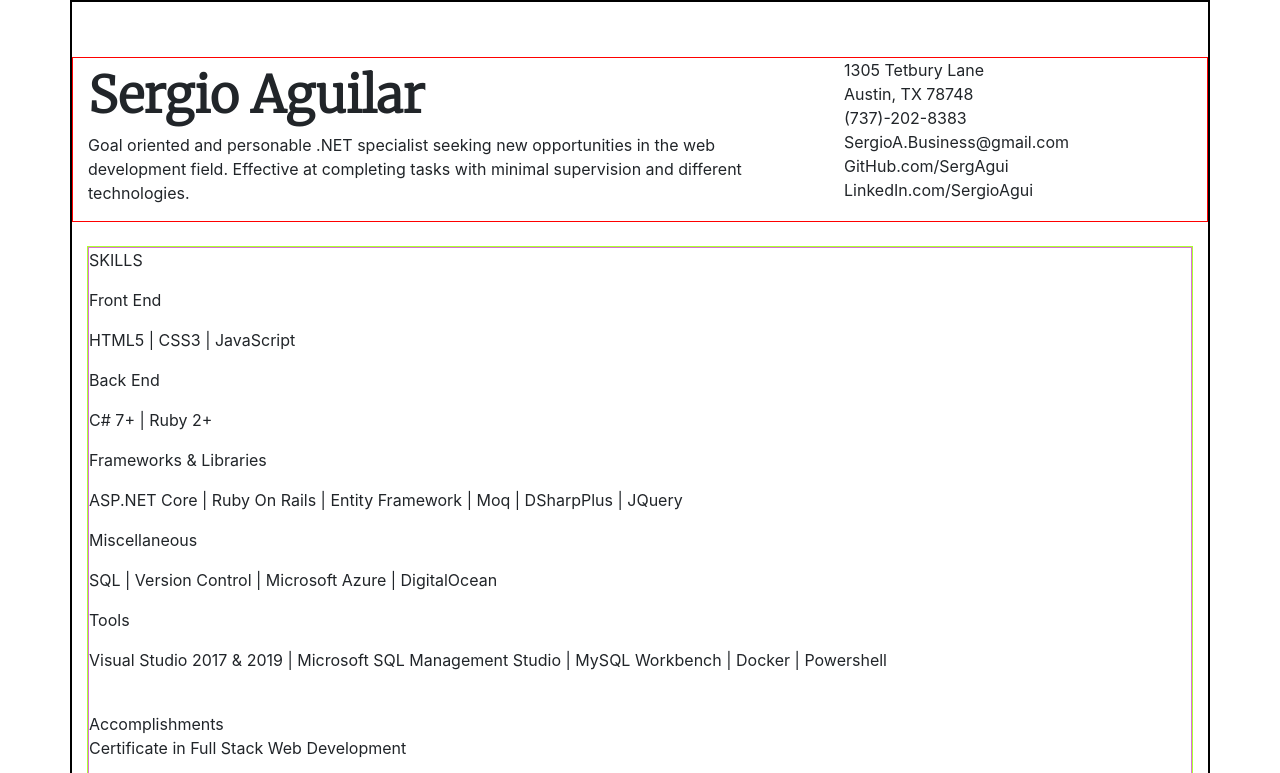
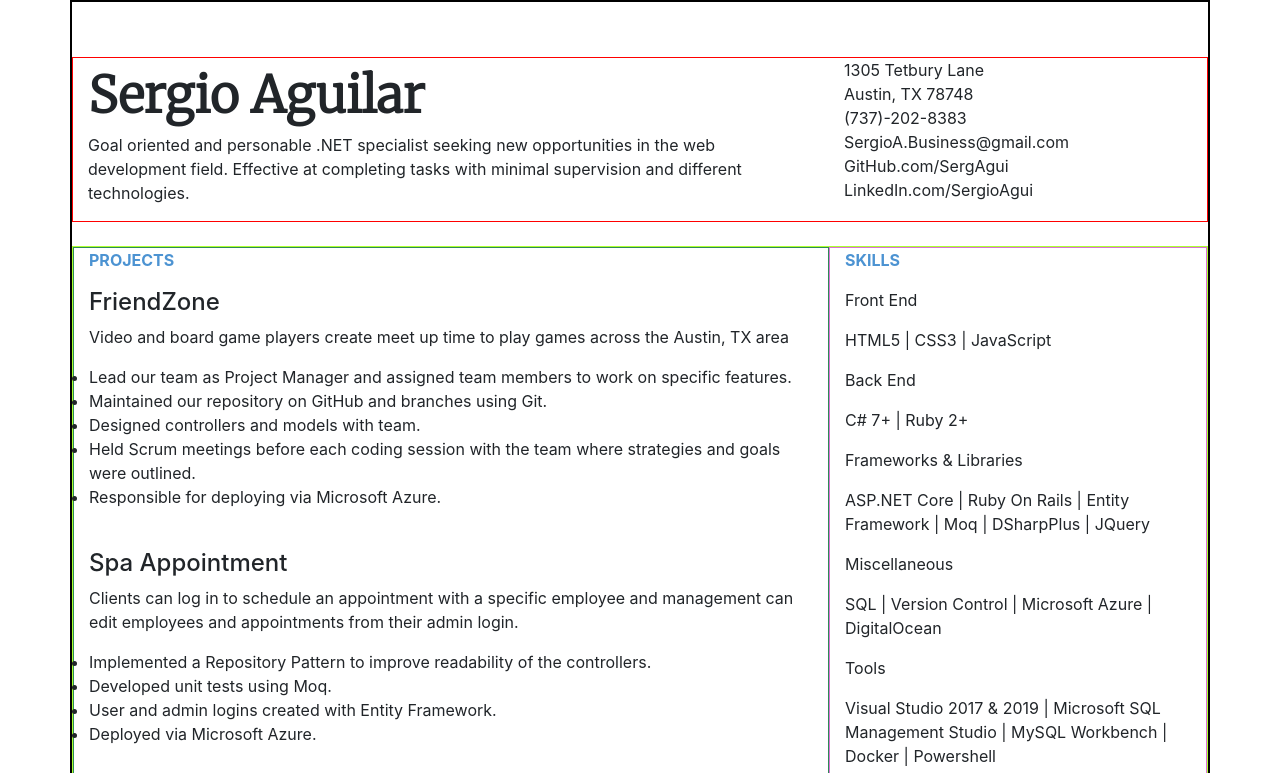
Before and after one commit to SergAgui/Resume, a plain HTML site: page index.html in a window 1280 px wide. Shown: the top 773 px of the page. Drawn offline with nearby package versions, Linux system fonts and the light colour scheme.

Commit message:
weight and color changed on titles

```diff
--- a/css/style.css
+++ b/css/style.css
@@ -16,6 +16,10 @@
 #skills {
     border: 1px solid orchid;
 }
+.titles {
+    color: #4C93D2;
+    font-weight: 700;
+}
 #projects {
     border: 1px solid seagreen
 }
--- a/index.html
+++ b/index.html
@@ -18,13 +18,13 @@
                 <header class="myName">Sergio Aguilar</header>
                 <p>Goal oriented and personable .NET specialist seeking new opportunities in the web development field. Effective at completing tasks with minimal supervision and different technologies.</p>
             </div>
-            <div class="contact col-3 order-md-last">
+            <div class="contact col order-md-last">
                 <p>1305 Tetbury Lane<br>Austin, TX 78748<br>(737)-202-8383<br>SergioA.Business@gmail.com<br>GitHub.com/SergAgui<br>LinkedIn.com/SergioAgui</p>
             </div>
         </div>
         <br>
-        <div class="mNp">
-            <div id="skills">
+        <div class="mNp row">
+            <div id="skills" class="skills col order-md-last">
                 <div class="titles">SKILLS</div>
                 <p></p>
                 <p class="skillTitle">Front End</p>
@@ -43,7 +43,7 @@
                 <p>Specialization in C#/ASP.NET Core</p>
                 <p class="skillTitle">Particiapated and Completed Hacktoberfest 2020</p>
             </div>
-            <div id="projects">
+            <div id="projects" class="projects col-lg-8">
                 <div class="titles">PROJECTS</div>
                 <p></p>
                 <h4>FriendZone</h4>
```
